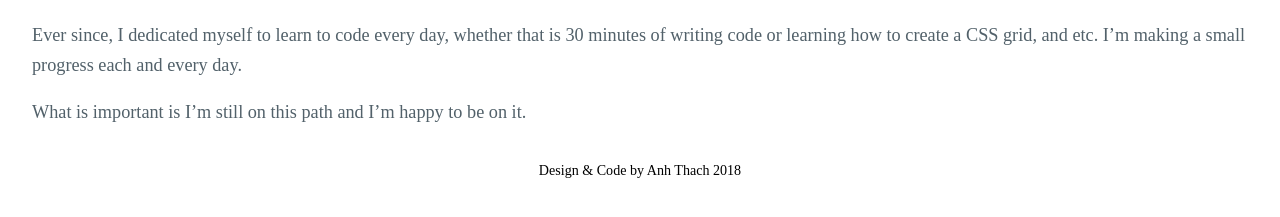
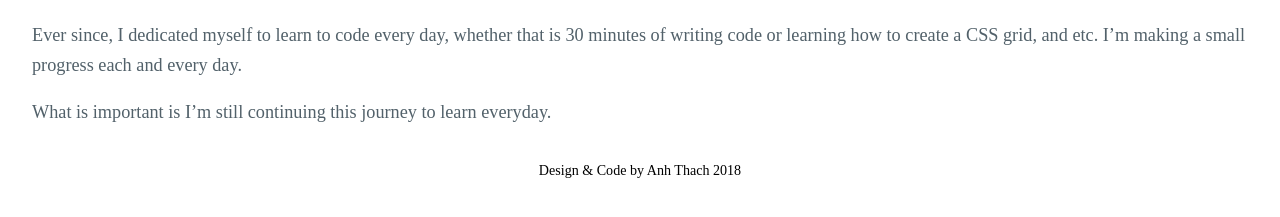
Before and after one commit to windan11/windan11.github.io, a Jekyll site: the page built from _posts/2018-08-23-first-blog-post-ever.md, in a window 1280 px wide. Shown: the part 403-620 px from the top of the page. Built offline with Jekyll 4.4.1, drawn with Linux system fonts in a browser that asks for light colours; some web fonts are replaced.

Commit message:
Update 2018-08-23-first-blog-post-ever.md

```diff
--- a/_posts/2018-08-23-first-blog-post-ever.md
+++ b/_posts/2018-08-23-first-blog-post-ever.md
@@ -14,4 +14,4 @@ Every decision is a choice, and every choice results in outcome that I may or ma
 
 Ever since, I dedicated myself to learn to code every day, whether that is 30 minutes of writing code or learning how to create a CSS grid, and etc. I’m making a small progress each and every day.
 
-What is important is I’m still on this path and I'm happy to be on it.
+What is important is I’m still continuing this journey to learn everyday.
```
